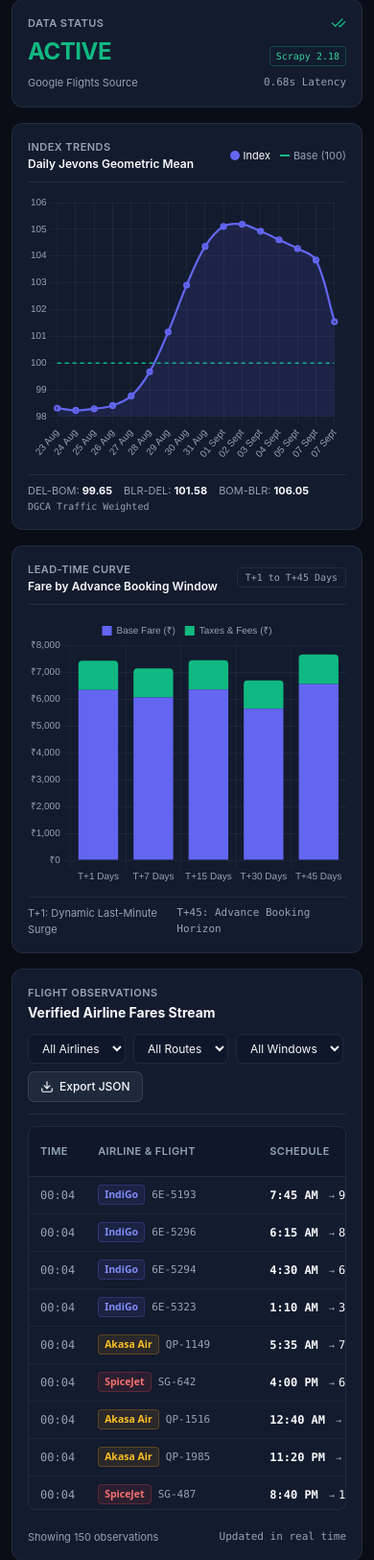
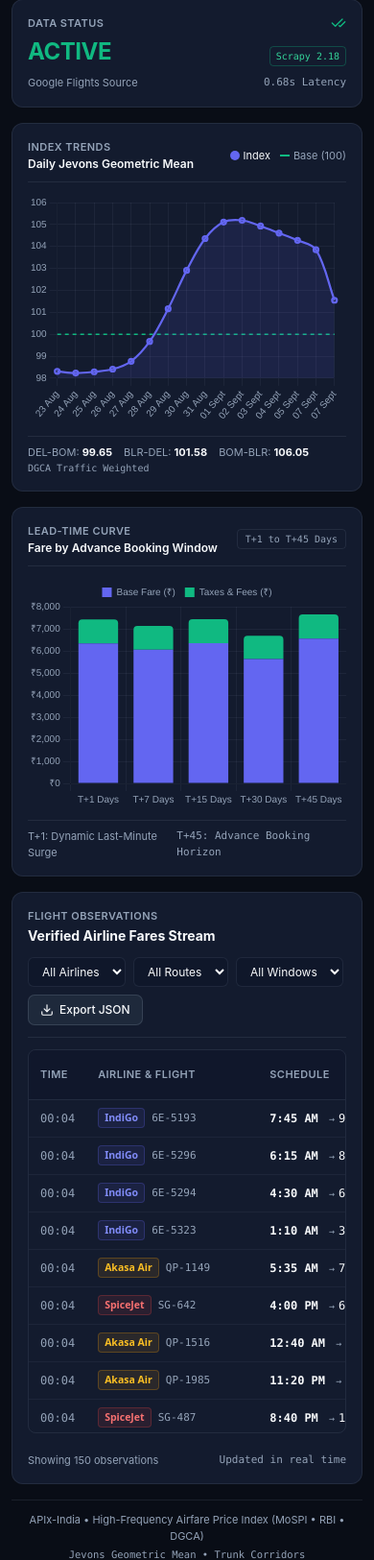
Before and after one commit to SamarthMane09/APIx-India, a FastAPI app: page / in a window 390 px wide. Shown: the part 557-2182 px from the top of the page at 96% size. Run offline with FastAPI, Linux system fonts and the light colour scheme; some libraries are stand-ins or nearby versions.

Commit message:
style: improve layout responsiveness and update data
Refactor bento layout to use flexbox for improved
centering and height management. Update index history
timestamp and remove stale fallback data.

```diff
--- a/data/index_history.json
+++ b/data/index_history.json
@@ -286,7 +286,7 @@
     "methodology": "Jevons Geometric Mean with DGCA City-Pair Traffic Weights"
   },
   {
-    "timestamp": "2026-09-07T19:52:41.197+05:30",
+    "timestamp": "2026-09-07T19:58:00.073+05:30",
     "date": "2026-09-07",
     "timezone": "Asia/Kolkata (IST)",
     "national_index": 101.55,
--- a/templates/index.html
+++ b/templates/index.html
@@ -1,5 +1,5 @@
 <!DOCTYPE html>
-<html lang="en" class="dark">
+<html lang="en" class="dark h-full">
 <head>
   <meta charset="UTF-8">
   <meta name="viewport" content="width=device-width, initial-scale=1.0">
@@ -97,19 +97,12 @@
       background-color: var(--bg);
       color: var(--text-main);
       transition: background-color 0.2s ease, color 0.2s ease;
-      min-height: 100vh;
-      overflow-x: hidden;
-      overflow-y: auto;
     }
 
     .bento-container {
       display: grid;
       grid-template-columns: repeat(12, 1fr);
       gap: 16px;
-      width: 100%;
-      max-width: 1240px;
-      margin-left: auto;
-      margin-right: auto;
     }
 
     .bento-card {
@@ -242,10 +235,10 @@
     ::-webkit-scrollbar-thumb:hover { background: #64748b80; }
   </style>
 </head>
-<body class="antialiased p-3 sm:p-5 lg:p-6 box-border">
-
-  <!-- BENTO MASTER CONTAINER (Fixed proportional bounds with natural responsive zoom) -->
-  <div class="bento-container">
+<body class="min-h-full flex flex-col antialiased p-3 sm:p-5 lg:p-6 box-border">
+
+  <!-- BENTO MASTER CONTAINER -->
+  <div class="bento-container max-w-7xl w-full mx-auto flex-1">
 
     <!-- BENTO HEADER -->
     <header class="bento-header flex flex-col sm:flex-row sm:items-center sm:justify-between gap-3 shadow-xs">
@@ -414,7 +407,7 @@
         </div>
       </div>
 
-      <div class="relative w-full h-[280px]">
+      <div class="relative flex-1 min-h-[240px] w-full">
         <canvas id="indexTrendsChart"></canvas>
       </div>
 
@@ -440,7 +433,7 @@
         </span>
       </div>
 
-      <div class="relative w-full h-[280px]">
+      <div class="relative flex-1 min-h-[240px] w-full">
         <canvas id="leadTimeChart"></canvas>
       </div>
 
```
Also changed, not shown: index.html (+7 -14 lines), public/fallback_data.js.
